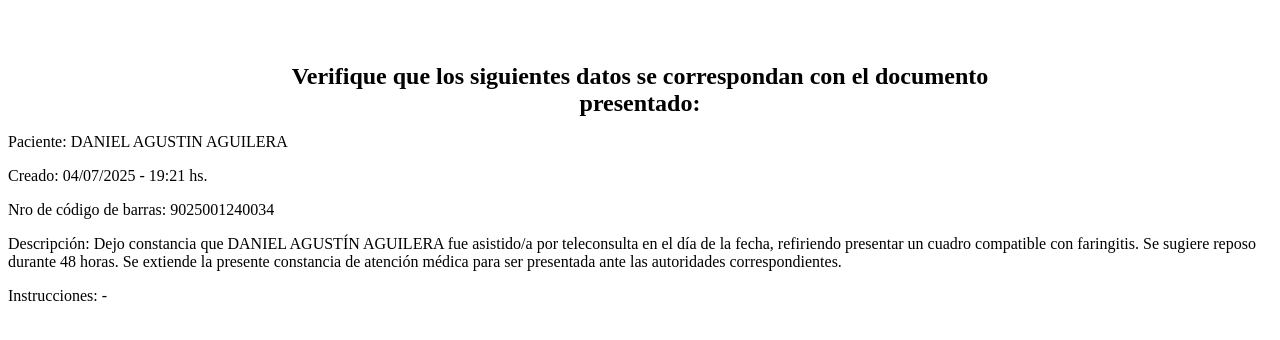
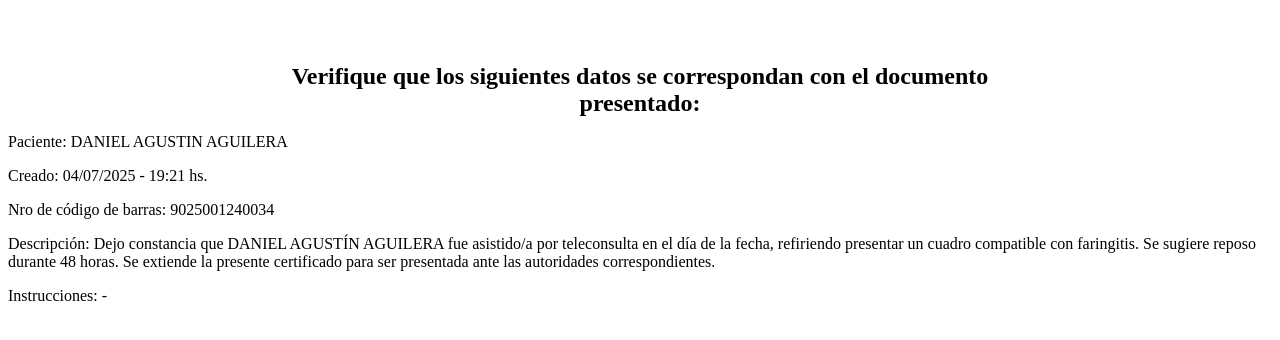
Before and after one commit to DAgustinAguilera/certificado, a plain HTML site: page medicalorder/203ecb21765b1833d77c003c3fecc2aaff1d0777ce1cdc01/217608a9dff717c9b91ce1f018735852/validatelocale=es/es.html in a window 1280 px wide. Drawn offline with Linux system fonts and the light colour scheme.

Commit message:
first commit1

```diff
--- a/medicalorder/203ecb21765b1833d77c003c3fecc2aaff1d0777ce1cdc01/217608a9dff717c9b91ce1f018735852/validatelocale=es/es.html
+++ b/medicalorder/203ecb21765b1833d77c003c3fecc2aaff1d0777ce1cdc01/217608a9dff717c9b91ce1f018735852/validatelocale=es/es.html
@@ -293,4 +293,4 @@ bottomadblock, display-ad-component, display-ads, div[aria-label="Ads"], div[cla
 .taboola-sidebar-container, .taboola-skip-wrapper, .taboola-thumbnails-container, .taboola-vertical, .taboola-widget, .taboola-wrapper, .taboolaArticle, .taboolaDiv, .taboolaHeight, .taboola__container, .taboola_blk, .taboola_body_ad, .taboola_container, .taboola_lhs, .taboola_module, .taboolaloader, .trb_taboola, .trc-first-recommendation, .trc-spotlight-first-recommendation, .trc_excludable, .trc_rbox, .trc_rbox_border_elm, .trc_rbox_div, .trc_related_container, .trc_spotlight_item, .van_taboola, .widget_taboola, [data-taboola-options], [data-testid="commercial-label-taboola"], [data-testid^="taboola-"], amp-embed[type="taboola"], div[id^="taboola-stream-"], .ZERGNET, .module-zerg, .sidebar-zergnet, .zerg-widget, .zerg-widgets, .zergnet, .zergnet-holder, .zergnet-row, .zergnet-unit, .zergnet-widget, .zergnet-widget-container, .zergnet-widget__header, .zergnet-widget__subtitle, .zergnet__container, div[id^="zergnet-widget"], .ad-fallback, .ad.reform-top, .reform-top-container { display: none !important; }
 .section-subheader > .section-hotel-prices-header, div[data-testid="prism-taboola"], .ninja-recommend-block, img[src^="//counter.ukr.net/"], amp-embed[type="taboola"], #qoo-counter, #ramblerCounter, #top100counter, .plugin-daily_count, a[href^="http://click.hotlog.ru/"], a[href^="http://hitcounter.ru/top/stat.php"], a[href^="http://metrika.yandex.ru/stat/"], a[href^="http://top.mail.ru/jump"], a[href^="http://top100.rambler.ru/"], a[href^="http://www.liveinternet.ru/stat/"], a[href^="https://metrika.yandex.ru/stat/"], a[href^="https://top.mail.ru/jump"], img[src*="counter.yadro.ru"], img[src^="http://c.bigmir.net/"] { display: none !important; }.pub_728x90.text-ad.textAd.text_ad.text_ads.text-ads.text-ad-links { display: block !important; }
 div[class*=" "][style^="width: 1px; height: 1px; position: absolute; left: -10000px; top: -"] { display: block !important; }
-div[class="adsbygoogle"][id="ad-detector"] { display: block !important; }</style><link rel="icon" href="favicon.ico" type="image/x-icon"></head><body> <h2 style="width: 60%; margin: auto; margin-top: 5%; text-align: center;">Verifique que los siguientes datos se correspondan con el documento presentado:</h2><p>Paciente: DANIEL AGUSTIN AGUILERA</p><p>Creado: 04/07/2025 - 19:21 hs.</p><p>Nro de código de barras: 9025001240034</p><p>Descripción: Dejo constancia que DANIEL AGUSTÍN AGUILERA fue asistido/a por teleconsulta en el día de la fecha, refiriendo presentar un cuadro compatible con faringitis. Se sugiere reposo durante 48 horas. Se extiende la presente constancia de atención médica para ser presentada ante las autoridades correspondientes.</p><p>Instrucciones: -</p></body></html>
+div[class="adsbygoogle"][id="ad-detector"] { display: block !important; }</style><link rel="icon" href="favicon.ico" type="image/x-icon"></head><body> <h2 style="width: 60%; margin: auto; margin-top: 5%; text-align: center;">Verifique que los siguientes datos se correspondan con el documento presentado:</h2><p>Paciente: DANIEL AGUSTIN AGUILERA</p><p>Creado: 04/07/2025 - 19:21 hs.</p><p>Nro de código de barras: 9025001240034</p><p>Descripción: Dejo constancia que DANIEL AGUSTÍN AGUILERA fue asistido/a por teleconsulta en el día de la fecha, refiriendo presentar un cuadro compatible con faringitis. Se sugiere reposo durante 48 horas. Se extiende la presente certificado para ser presentada ante las autoridades correspondientes.</p><p>Instrucciones: -</p></body></html>
```
